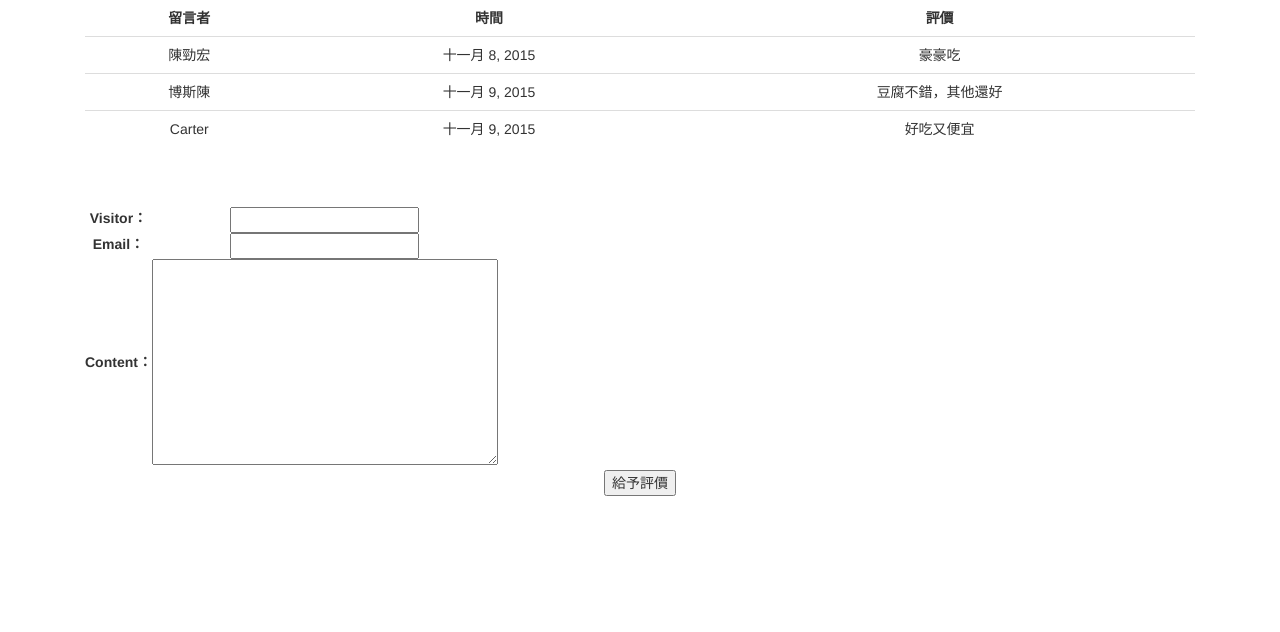
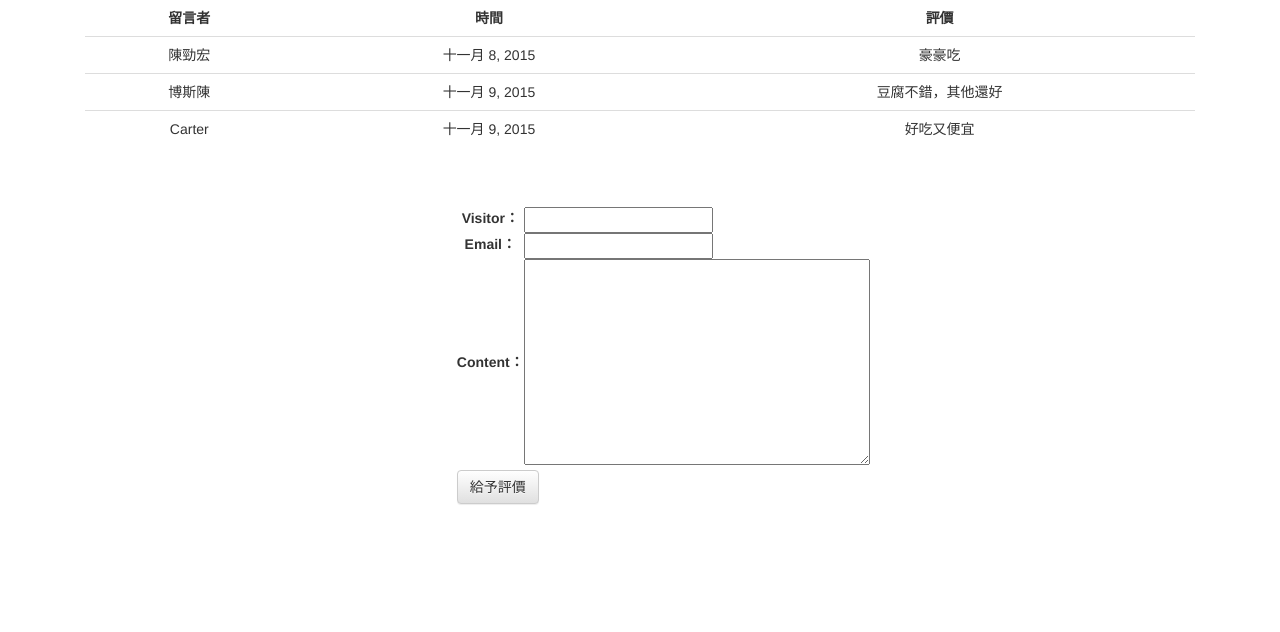
Before and after one commit to gn00533502/restaurant, a Django app: page /comment/1/ in a window 1280 px wide. Shown: the part 222-854 px from the top of the page. Before the commit the page ends 718 px from the top, so only its background shows below. Run offline with Django 3.2, Linux system fonts and the light colour scheme; data comes from the database, SQL or seed files in the repository; some libraries are stand-ins or nearby versions.

Commit message:
留言欄置中

```diff
--- a/restaurants/templates/comments.html
+++ b/restaurants/templates/comments.html
@@ -59,11 +59,11 @@
                 </p>
                 {% endif %}
 
-                <form action="" method="post">{% csrf_token %}
+                <form action="" method="post" class="form-horizontal" role="form" style="width:33%; margin:auto; text-align:left">{% csrf_token %}
                 <table>
                     {{ f.as_table}}
                 </table>
-                    <input type="submit" value="給予評價">
+                    <input type="submit" value="給予評價" class="btn btn-default">
                 </form>
             </div>
         </div>
```
